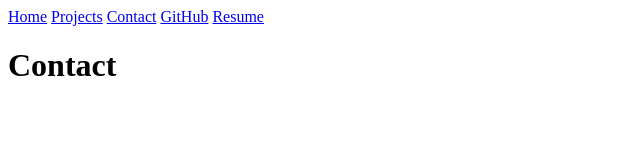
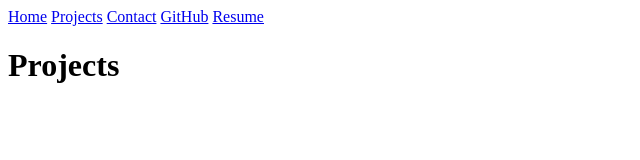
Before and after one commit to m1takeuc/portfolio, a plain HTML site: page projects/index.html in a window 1280 px wide. Shown: the full height of the page, 0-640 px from the left. Drawn offline with Linux system fonts and the light colour scheme.

Commit message:
Chnanged project page title
project page data was copied form contacts and i forgot to rename it

```diff
--- a/projects/index.html
+++ b/projects/index.html
@@ -3,7 +3,7 @@
 <head>
     <meta charset="UTF-8">
     <meta name="viewport" content="width=device-width, initial-scale=1.0">
-    <title>Contact</title>
+    <title>Projects</title>
 </head>
 
 <body>
@@ -16,7 +16,7 @@
         <a href="./resume/">Resume</a>
     </nav>
 
-    <h1>Contact</h1>
+    <h1>Projects</h1>
 
 </body>
 </html>
```
Also changed, not shown: 1 other file.
